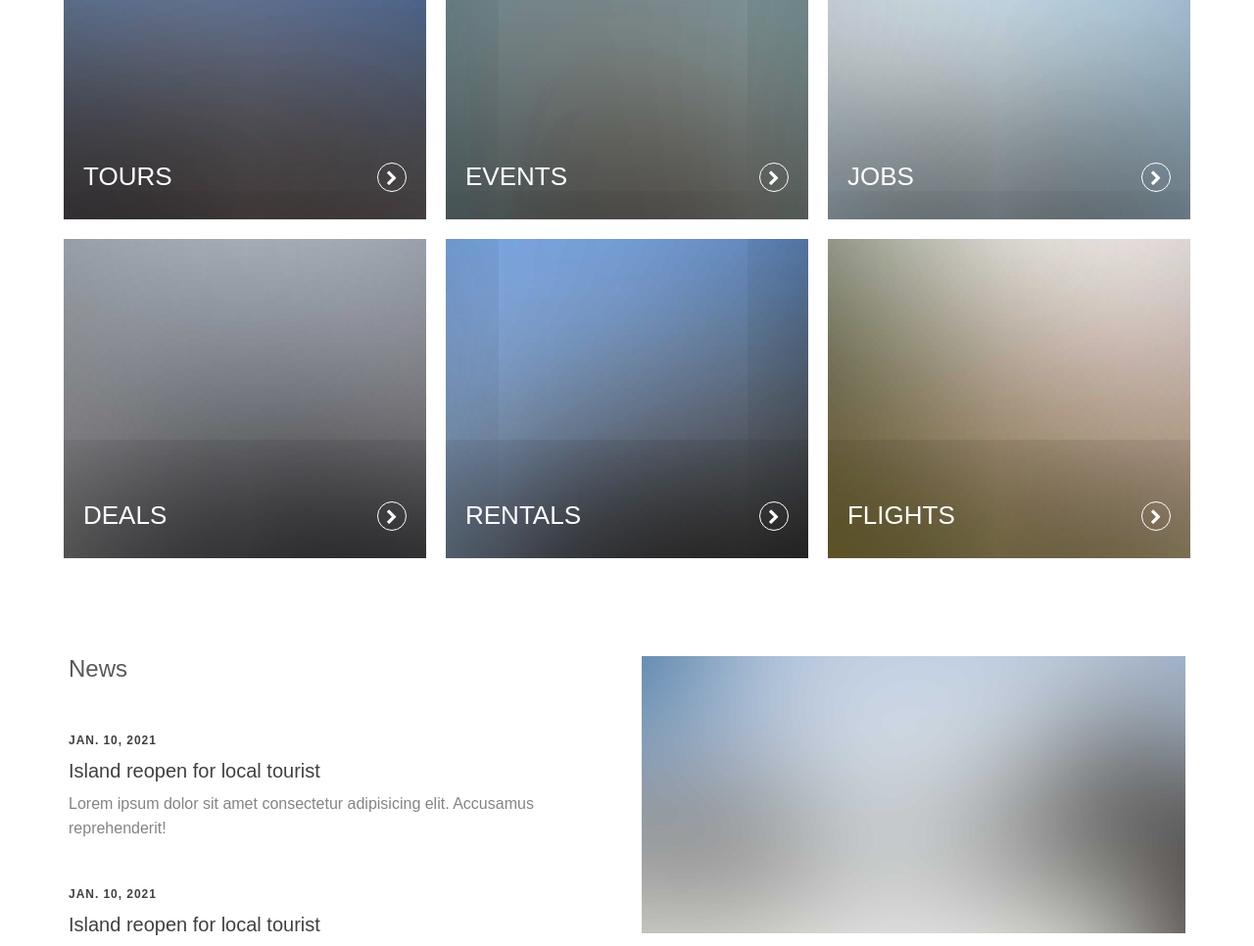
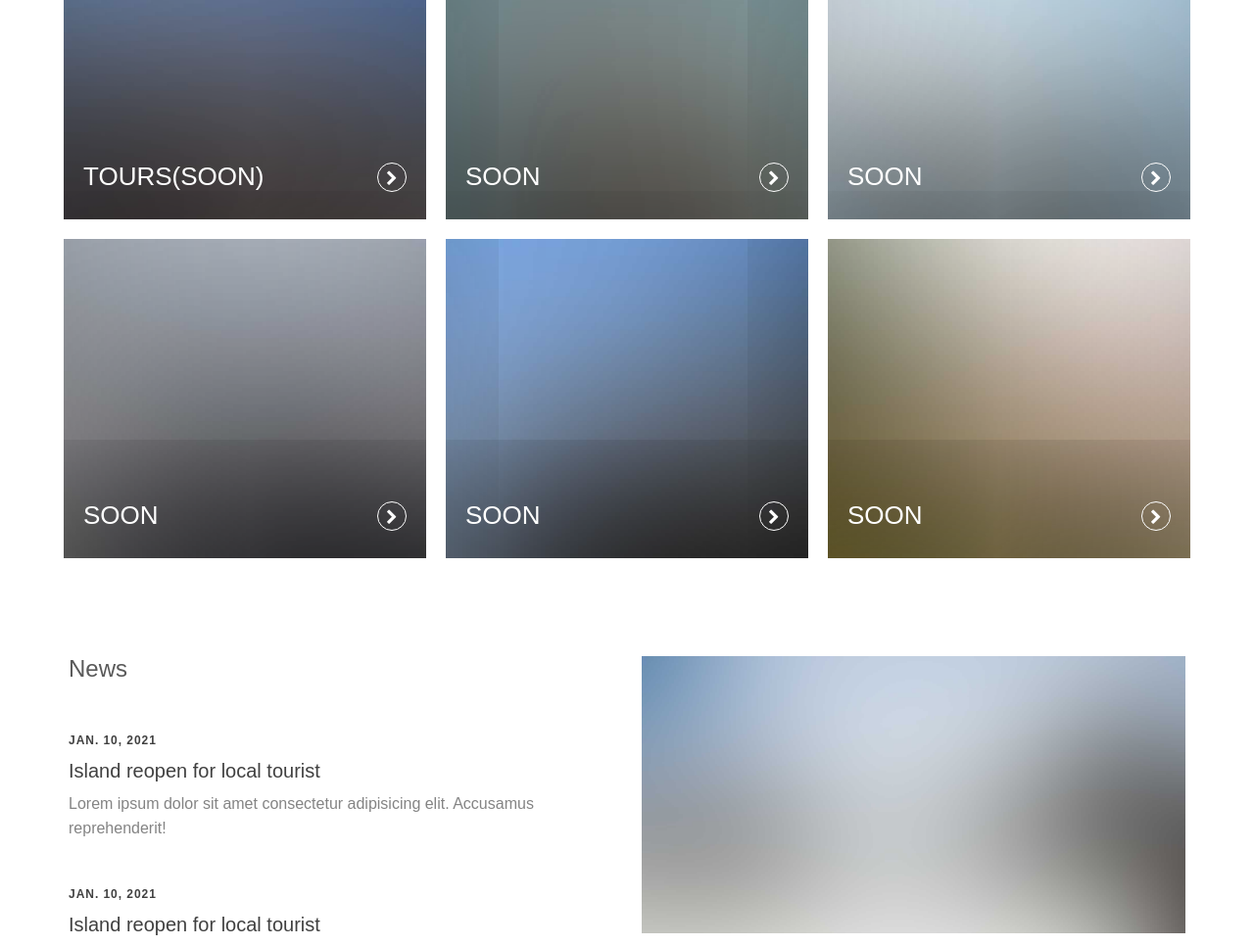
Before and after one commit to brisklabs-pub/isla-boracay, a plain HTML site: page index.html in a window 1280 px wide. Shown: the part 822-1788 px from the top of the page at 98% size. Drawn offline with Linux system fonts and the light colour scheme.

Commit message:
add soon

```diff
--- a/index.html
+++ b/index.html
@@ -73,7 +73,7 @@
 						<a class="listing-item">
 							<img src="images/img-1.jpg" alt="" class="img-responsive">
 							<div class="listing-copy">
-								<h2>TOURS</h2>
+								<h2>TOURS(SOON)</h2>
 								<span class="icon">
 									<i class="fa fa-chevron-right"></i>
 								</span>
@@ -84,7 +84,7 @@
 						<a class="listing-item">
 							<img src="images/img-2.jpg" alt="" class="img-responsive">
 							<div class="listing-copy">
-								<h2>EVENTS</h2>
+								<h2>SOON</h2>
 								<span class="icon">
 									<i class="fa fa-chevron-right"></i>
 								</span>
@@ -95,7 +95,7 @@
 						<a class="listing-item">
 							<img src="images/img-3.jpg" alt="" class="img-responsive">
 							<div class="listing-copy">
-								<h2>JOBS</h2>
+								<h2>SOON</h2>
 								<span class="icon">
 									<i class="fa fa-chevron-right"></i>
 								</span>
@@ -108,7 +108,7 @@
 						<a class="listing-item">
 							<img src="images/img-4.jpg" alt="" class="img-responsive">
 							<div class="listing-copy">
-								<h2>DEALS</h2>
+								<h2>SOON</h2>
 								<span class="icon">
 									<i class="fa fa-chevron-right"></i>
 								</span>
@@ -119,7 +119,7 @@
 						<a class="listing-item">
 							<img src="images/img-5.jpg" alt="" class="img-responsive">
 							<div class="listing-copy">
-								<h2>RENTALS</h2>
+								<h2>SOON</h2>
 								<span class="icon">
 									<i class="fa fa-chevron-right"></i>
 								</span>
@@ -130,7 +130,7 @@
 						<a class="listing-item">
 							<img src="images/img-6.jpg" alt="" class="img-responsive">
 							<div class="listing-copy">
-								<h2>FLIGHTS</h2>
+								<h2>SOON</h2>
 								<span class="icon">
 									<i class="fa fa-chevron-right"></i>
 								</span>
```
